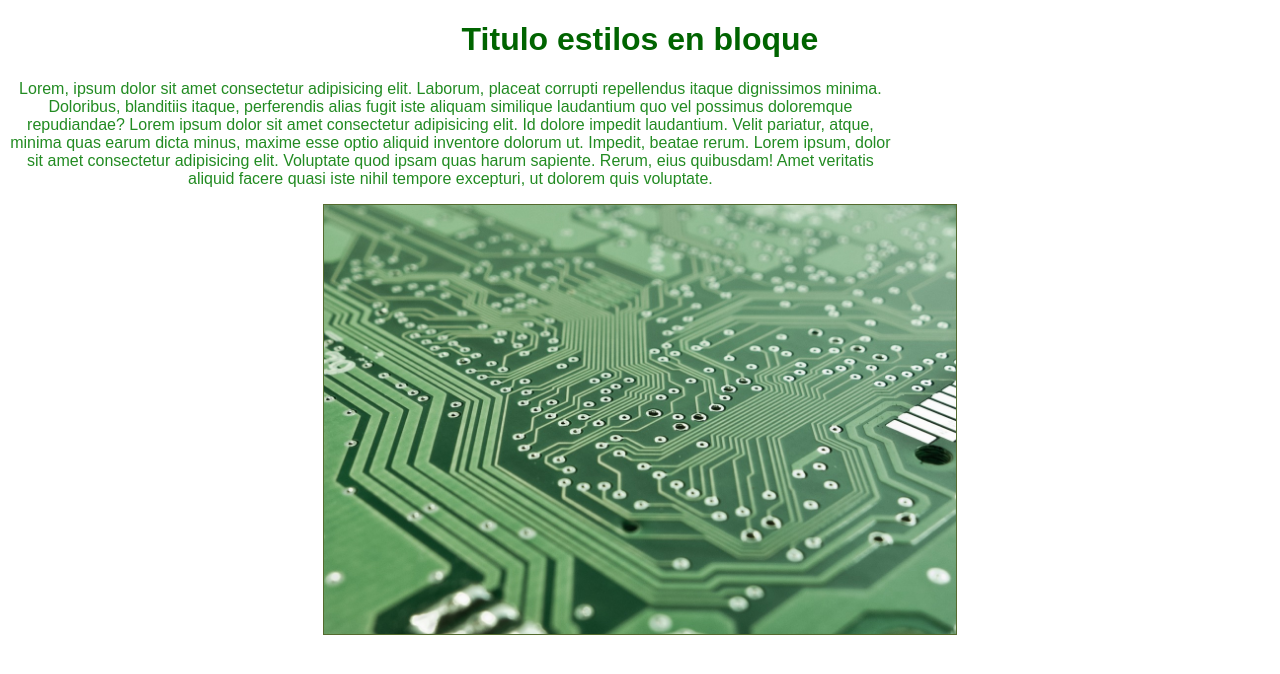
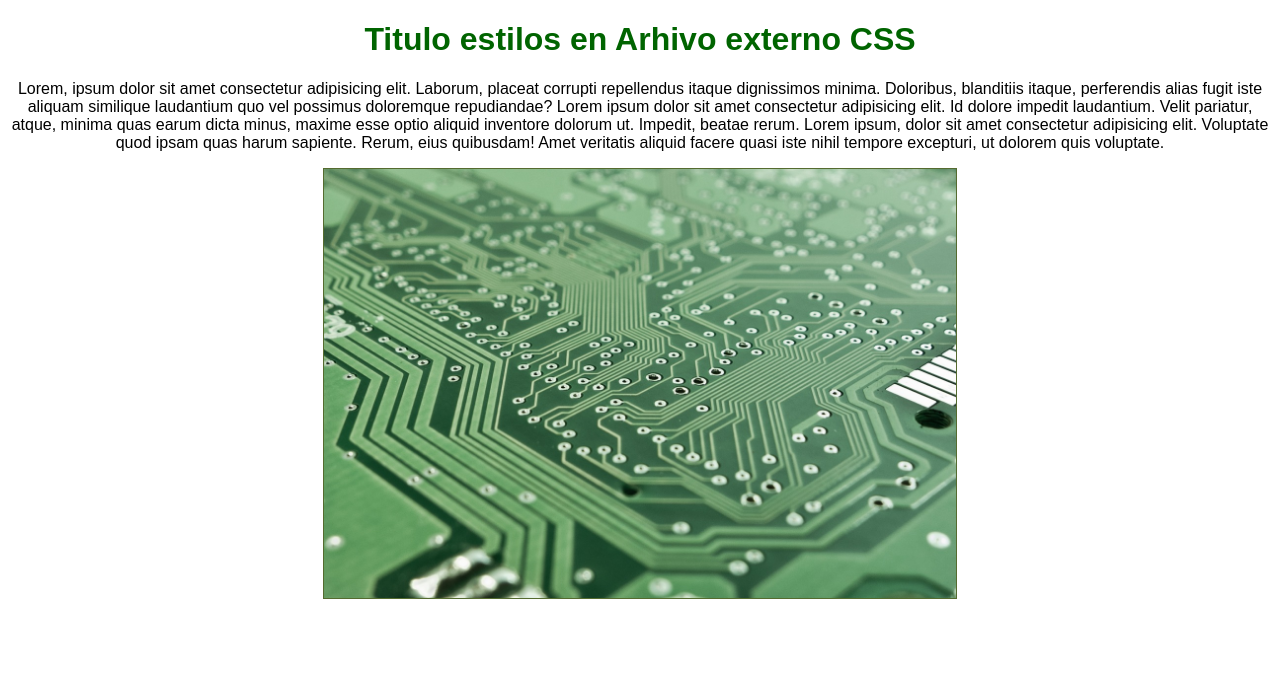
Before and after one commit to angel-ttc-222/laboratorio8, a plain HTML site: page index.html in a window 1280 px wide. Drawn offline with Linux system fonts and the light colour scheme.

Commit message:
Estilo por archivo CSS

```diff
--- /dev/null
+++ b/estilos.css
@@ -0,0 +1,15 @@
+body {
+    font-family: Arial, Helvetica sans-serif;
+    text-align: center;
+}
+h1{
+    color: darkgreen;
+}
+p {
+    font-weight:lighter;
+    color: rgb(#031803, green, blue);
+}
+img {
+    border: 1px solid darkolivegreen;
+    width: 50%;
+}
--- a/index.html
+++ b/index.html
@@ -4,27 +4,10 @@
     <meta charset="UTF-8">
     <meta name="viewport" content="width=device-width, initial-scale=1.0">
     <title>Document</title>
-    <style>
-        body {
-            font-family: Arial, Helvetica sans-serif;
-            text-align: center;
-        }
-        h1{
-            color: darkgreen;
-        }
-        p {
-            font-weight:lighter;
-            width: 70%;
-            color: forestgreen;
-        }
-        img {
-            border: 1px solid darkolivegreen;
-            width: 50%;
-        }
-    </style>
+    <link rel="stylesheet" href="estilos.css">
 </head>
 <body>
-    <h1>Titulo estilos en bloque</h1>
+    <h1>Titulo estilos en Arhivo externo CSS</h1>
     <p>Lorem, ipsum dolor sit amet consectetur adipisicing elit. Laborum, placeat corrupti repellendus itaque
         dignissimos minima. Doloribus, blanditiis itaque, perferendis
         alias fugit iste aliquam similique laudantium quo vel possimus doloremque repudiandae?  Lorem ipsum dolor
```
